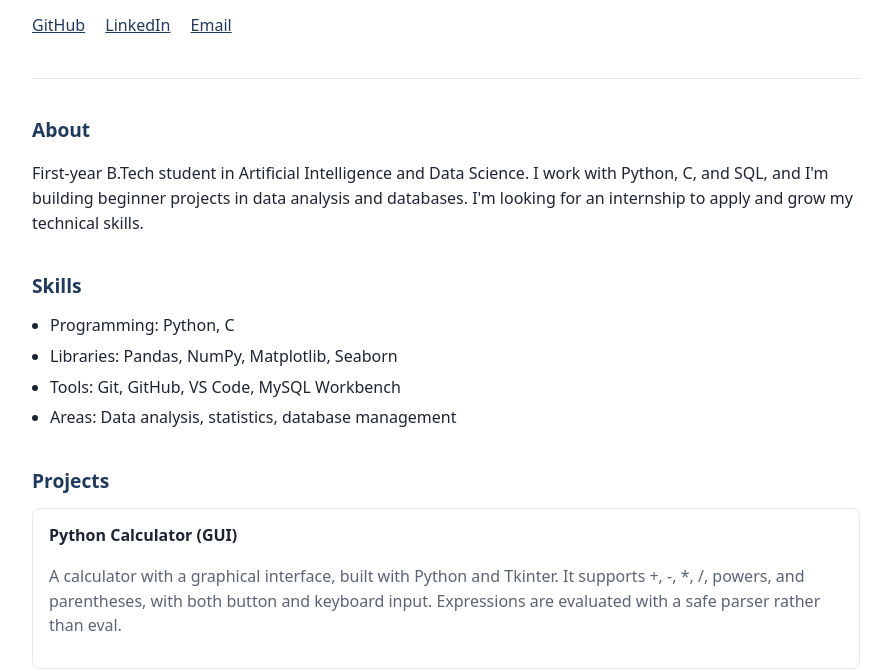
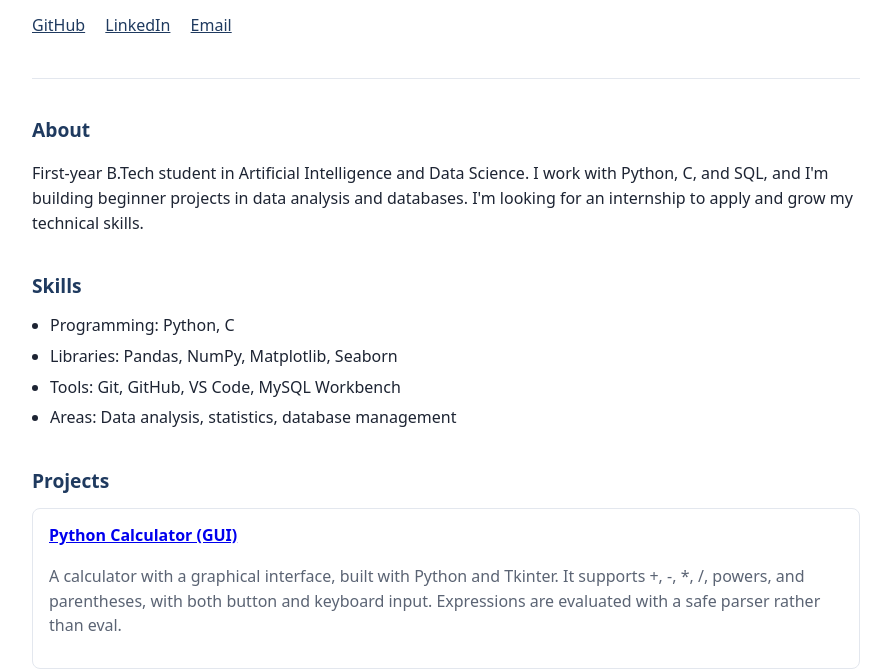
Before and after one commit to ashwinpm24109-art/ashwinpm24109-art.github.io, a plain HTML site: page index.html in a window 1280 px wide. Shown: the part 141-812 px from the top of the page, without its empty margins (194-1085 px from the left). Drawn offline with Linux system fonts and the light colour scheme.

Commit message:
Link calculator project to its repository

```diff
--- a/index.html
+++ b/index.html
@@ -49,7 +49,7 @@
 
   <h2>Projects</h2>
   <div class="card">
-    <h3>Python Calculator (GUI)</h3>
+    <h3><a href="https://github.com/ashwinpm24109-art/python-calculator">Python Calculator (GUI)</a></h3>
     <p class="muted">A calculator with a graphical interface, built with Python and Tkinter. It supports +, -, *, /, powers, and parentheses, with both button and keyboard input. Expressions are evaluated with a safe parser rather than eval.</p>
   </div>
 
```
